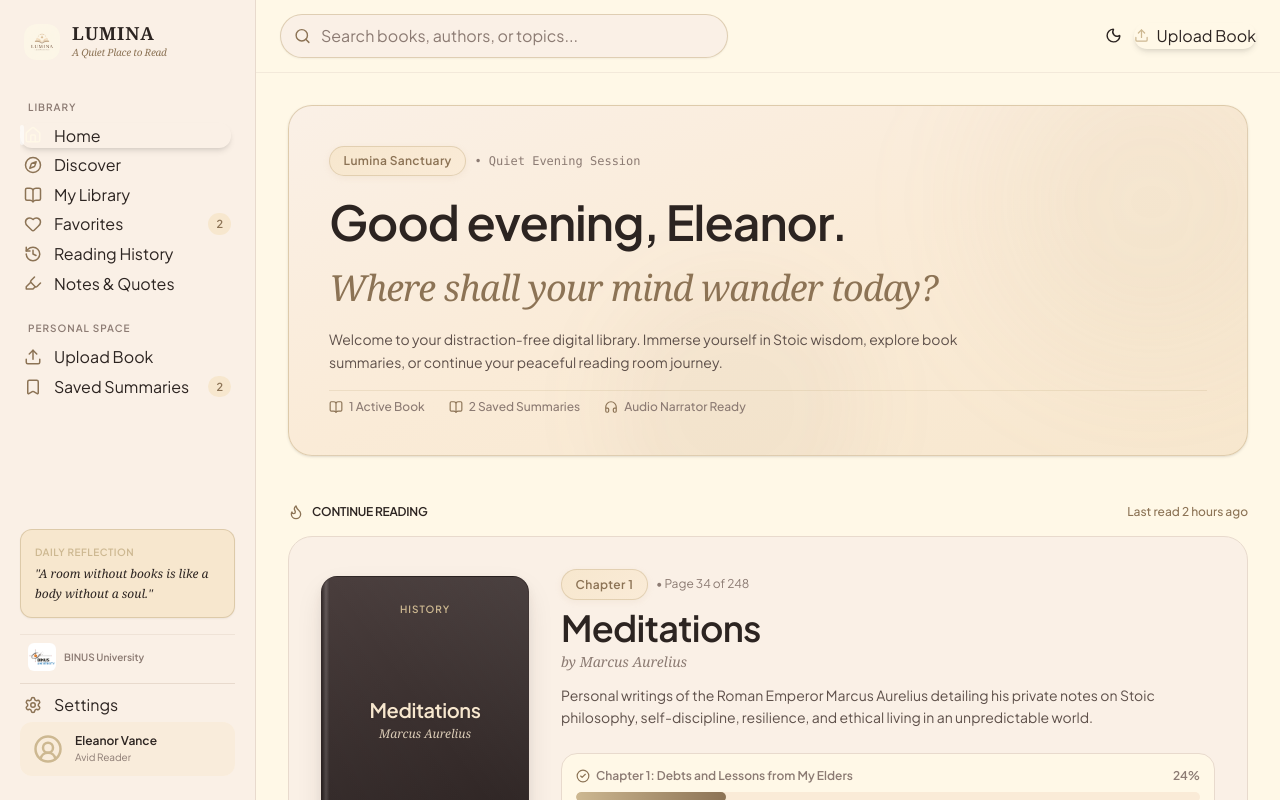
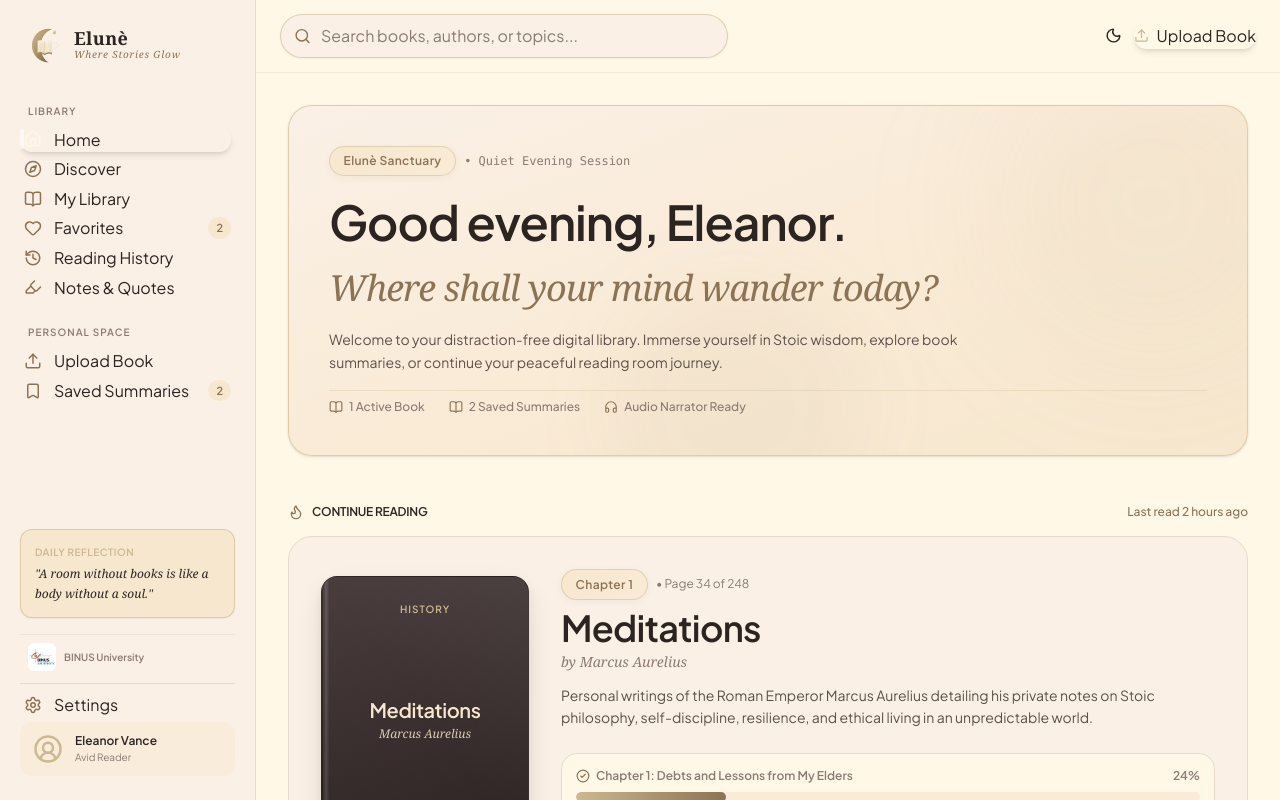
Before and after one commit to TiffanyThienny/Lumina, a React (Vite) app: page / in a window 1280 px wide. Shown: the top 800 px of the page. Built offline with nearby package versions, Linux system fonts and the light colour scheme.

Commit message:
rebrand: rename Lumina to Elune with new crescent moon logo SVG and updated tagline Where Stories Glow

```diff
--- a/index.html
+++ b/index.html
@@ -5,7 +5,7 @@
     <link rel="icon" type="image/svg+xml" href="/favicon.svg" />
     <link rel="shortcut icon" href="/favicon.svg" />
     <meta name="viewport" content="width=device-width, initial-scale=1.0" />
-    <title>Lumina — Your Peaceful Reading Companion</title>
+    <title>Elunè — Where Stories Glow</title>
     <!-- Google Fonts -->
     <link rel="preconnect" href="https://fonts.googleapis.com">
     <link rel="preconnect" href="https://fonts.gstatic.com" crossorigin>
--- a/src/components/AudioPlayerModal.tsx
+++ b/src/components/AudioPlayerModal.tsx
@@ -91,7 +91,7 @@ export const AudioPlayerModal: React.FC = () => {
           </h3>
           <p className="text-xs text-[#CDB891] flex items-center justify-center gap-1">
             <Sparkles size={12} />
-            <span>Lumina Text-to-Speech Narrator</span>
+            <span>Elunè Text-to-Speech Narrator</span>
           </p>
         </div>
 
--- a/src/components/LuminaLogo.tsx
+++ b/src/components/LuminaLogo.tsx
@@ -1,40 +1,136 @@
 import React from 'react';
+import { useLibrary } from '../context/LibraryContext';
 
-interface LuminaLogoProps {
+interface EluneLogo {
   size?: 'sm' | 'md' | 'lg';
   showText?: boolean;
   className?: string;
 }
 
-export const LuminaLogo: React.FC<LuminaLogoProps> = ({
+export const LuminaLogo: React.FC<EluneLogo> = ({
   size = 'md',
   showText = true,
   className = ''
 }) => {
-  const iconSizes = {
-    sm: 'w-7 h-7',
-    md: 'w-9 h-9',
-    lg: 'w-14 h-14'
+  const { appTheme } = useLibrary();
+  const isDark = appTheme === 'dark';
+
+  const iconSizes = { sm: 32, md: 40, lg: 56 };
+  const px = iconSizes[size];
+
+  const textSizes = {
+    sm: { name: 'text-base', sub: 'text-[9px]' },
+    md: { name: 'text-[18px]', sub: 'text-[10px]' },
+    lg: { name: 'text-2xl', sub: 'text-xs' }
   };
 
+  const textColor = isDark ? '#EDE0D4' : '#2C2421';
+  const subColor = isDark ? '#8A7A6F' : '#8C7355';
+
   return (
-    <div className={`inline-flex items-center gap-3 ${className}`}>
-      {/* Official Lumina Logo Icon / Image */}
-      <div className={`${iconSizes[size]} rounded-xl overflow-hidden shrink-0 flex items-center justify-center`}>
-        <img
-          src="/logo.png"
-          alt="Lumina Logo"
-          className="w-full h-full object-cover rounded-xl"
+    <div className={`inline-flex items-center gap-2.5 ${className}`}>
+      {/* SVG Logo — crescent moon + open book + sparkle star, matching the Elune brand image */}
+      <svg
+        width={px}
+        height={px}
+        viewBox="0 0 100 100"
+        fill="none"
+        xmlns="http://www.w3.org/2000/svg"
+        className="shrink-0"
+        aria-label="Elune Logo"
+      >
+        <defs>
+          <linearGradient id="moonGrad" x1="0%" y1="0%" x2="100%" y2="100%">
+            <stop offset="0%" stopColor="#CDB891" />
+            <stop offset="50%" stopColor="#A68B5B" />
+            <stop offset="100%" stopColor="#6B4E2E" />
+          </linearGradient>
+          <linearGradient id="bookGrad" x1="0%" y1="0%" x2="100%" y2="100%">
+            <stop offset="0%" stopColor="#FFF8E7" />
+            <stop offset="100%" stopColor="#E8D5B5" />
+          </linearGradient>
+          <linearGradient id="bookSpine" x1="0%" y1="0%" x2="100%" y2="0%">
+            <stop offset="0%" stopColor="#A68B5B" />
+            <stop offset="100%" stopColor="#8C7355" />
+          </linearGradient>
+        </defs>
+
+        {/* Crescent Moon */}
+        <path
+          d="M62 12 C38 12 20 30 20 54 C20 78 38 96 62 96 C50 90 42 74 42 56 C42 34 54 18 70 14 C67.4 12.7 64.7 12 62 12Z"
+          fill="url(#moonGrad)"
+          opacity="0.95"
         />
-      </div>
+
+        {/* Subtle orbit ring */}
+        <ellipse
+          cx="54"
+          cy="60"
+          rx="34"
+          ry="10"
+          stroke={isDark ? '#CDB891' : '#CDB891'}
+          strokeWidth="1"
+          fill="none"
+          opacity="0.35"
+          transform="rotate(-15 54 60)"
+        />
+        <circle cx="24" cy="53" r="2.5" fill="#CDB891" opacity="0.6" />
+
+        {/* Open Book — pages left */}
+        <path
+          d="M52 44 C45 40 38 40 34 42 L34 72 C38 70 45 70 52 74 Z"
+          fill="url(#bookGrad)"
+          opacity="0.92"
+        />
+        {/* Open Book — pages right */}
+        <path
+          d="M52 44 C59 40 66 40 70 42 L70 72 C66 70 59 70 52 74 Z"
+          fill="url(#bookGrad)"
+          opacity="0.80"
+        />
+        {/* Book spine / base */}
+        <path
+          d="M34 72 C38 70 45 70 52 74 C59 70 66 70 70 72 L70 76 C66 74 59 74 52 78 C45 74 38 74 34 76 Z"
+          fill="url(#bookSpine)"
+          opacity="0.85"
+        />
+        {/* Book center crease */}
+        <path d="M52 44 L52 74" stroke="#A68B5B" strokeWidth="1" opacity="0.5" />
+        {/* Book page lines left */}
+        <path d="M40 52 C44 51 48 51 52 52" stroke="#CDB891" strokeWidth="0.7" opacity="0.5" />
+        <path d="M40 58 C44 57 48 57 52 58" stroke="#CDB891" strokeWidth="0.7" opacity="0.5" />
+        {/* Book page lines right */}
+        <path d="M64 52 C60 51 56 51 52 52" stroke="#CDB891" strokeWidth="0.7" opacity="0.5" />
+        <path d="M64 58 C60 57 56 57 52 58" stroke="#CDB891" strokeWidth="0.7" opacity="0.5" />
+
+        {/* 4-point star sparkle */}
+        <path
+          d="M73 22 L74.8 28 L80 22 L74.8 16 Z"
+          fill="#CDB891"
+          opacity="0.9"
+          transform="rotate(45 77 22)"
+        />
+        <path
+          d="M73 22 L74.8 28 L80 22 L74.8 16 Z"
+          fill="#CDB891"
+          opacity="0.6"
+          transform="rotate(0 77 22)"
+        />
+      </svg>
 
       {showText && (
-        <div className="flex flex-col">
-          <span className="font-serif text-lg font-bold text-[#2C2421] tracking-wider uppercase leading-none">
-            LUMINA
+        <div className="flex flex-col leading-none">
+          <span
+            className={`font-serif font-bold tracking-wide leading-none ${textSizes[size].name}`}
+            style={{ color: textColor, letterSpacing: '0.02em' }}
+          >
+            Elunè
           </span>
-          <span className="text-[10px] font-serif italic text-[#8C7355] tracking-tight mt-0.5">
-            A Quiet Place to Read
+          <span
+            className={`font-serif italic tracking-widest mt-0.5 ${textSizes[size].sub}`}
+            style={{ color: subColor, letterSpacing: '0.08em' }}
+          >
+            Where Stories Glow
           </span>
         </div>
       )}
--- a/src/index.css
+++ b/src/index.css
@@ -1,6 +1,6 @@
 @import "tailwindcss";
 
-/* Lumina Library — Warm Editorial Design System */
+/* Elunè — Where Stories Glow — Warm Editorial Design System */
 
 /* Global Element Resets */
 button {
--- a/src/pages/BookDetailPage.tsx
+++ b/src/pages/BookDetailPage.tsx
@@ -296,7 +296,7 @@ export const BookDetailPage: React.FC = () => {
                 Narrated Audio Experience
               </h3>
               <p className="text-xs text-[#5E504A]">
-                Full Duration: {book.audioDuration || '3 hrs 45 mins'} • AI Summary Duration: ~7 mins • Lumina TTS Engine
+                Full Duration: {book.audioDuration || '3 hrs 45 mins'} • AI Summary Duration: ~7 mins • Elunè TTS Engine
               </p>
             </div>
 
--- a/src/pages/EBookReaderPage.tsx
+++ b/src/pages/EBookReaderPage.tsx
@@ -365,7 +365,7 @@ export const EBookReaderPage: React.FC = () => {
 
         {/* Page Footer Metadata */}
         <div className="pt-12 text-center text-xs text-[var(--reader-text-muted)] font-serif italic">
-          End of Chapter {currentChapter.number} • Lumina Digital Edition
+          End of Chapter {currentChapter.number} • Elunè Digital Edition
         </div>
       </main>
 
--- a/src/pages/HomePage.tsx
+++ b/src/pages/HomePage.tsx
@@ -58,7 +58,7 @@ export const HomePage: React.FC = () => {
         <div className="relative z-10 space-y-4">
           <div className="flex items-center gap-2">
             <span className="editorial-tag shadow-xs">
-              Lumina Sanctuary
+              Elunè Sanctuary
             </span>
             <span className="text-xs text-[#8C7B73] font-mono">
               • Quiet Evening Session
--- a/src/pages/ProfileSettingsPage.tsx
+++ b/src/pages/ProfileSettingsPage.tsx
@@ -25,7 +25,7 @@ export const ProfileSettingsPage: React.FC = () => {
             Eleanor Vance
           </h3>
           <p className="text-xs text-[#8C7B73]">
-            Member of Lumina Peaceful Reading Club • 12 Books Completed
+            Member of Elunè Peaceful Reading Club • 12 Books Completed
           </p>
           <span className="inline-block text-[10px] font-semibold text-[#8C7355] bg-[#F7E7CE] px-2.5 py-0.5 rounded-full border border-[#CDB891]/40">
             Avid Reader & Thinker
@@ -130,7 +130,7 @@ export const ProfileSettingsPage: React.FC = () => {
 
       {/* Product Footer Info */}
       <div className="text-center space-y-1 pt-6 text-xs text-[#8C7B73] border-t border-[#E8DACD]">
-        <p className="font-serif italic font-semibold text-[#2C2421]">Lumina Library v2.4</p>
+        <p className="font-serif italic font-semibold text-[#2C2421]">Elunè Library v2.4</p>
         <p>Your Peaceful AI Reading Companion • Built for calm, focus & wisdom.</p>
       </div>
     </div>
--- a/src/pages/UploadBookPage.tsx
+++ b/src/pages/UploadBookPage.tsx
@@ -38,13 +38,13 @@ export const UploadBookPage: React.FC = () => {
             readingTime: '15 mins',
             summary: 'An overview of the core principles presented in this uploaded edition.',
             keyPoints: ['First foundational principle', 'Practical application in daily routine'],
-            content: `Welcome to your personal digital copy of ${cleanTitle}. Lumina has prepared this text with high-legibility serif typography for maximum reading comfort.\n\nEnjoy an uninterrupted reading session or explore the AI summary features.`
+            content: `Welcome to your personal digital copy of ${cleanTitle}. Elunè has prepared this text with high-legibility serif typography for maximum reading comfort.\n\nEnjoy an uninterrupted reading session or explore the AI summary features.`
           }
         ],
         summary: {
           quickOverview: `A synthesized overview of your uploaded file "${cleanTitle}".`,
           mainIdeas: ['Core idea 1 from your document', 'Practical key takeaway for daily reflection'],
-          keyTakeaways: ['Key takeaway synthesized by Lumina AI'],
+          keyTakeaways: ['Key takeaway synthesized by Elunè AI'],
           importantConcepts: [{ title: 'Main Subject', explanation: 'Primary focus of the document.' }]
         },
         presetQAs: [
@@ -191,7 +191,7 @@ export const UploadBookPage: React.FC = () => {
               Preparing your book…
             </h3>
             <p className={`text-sm ${textMuted}`}>
-              Lumina is setting up your distraction-free reading view
+              Elunè is setting up your distraction-free reading view
             </p>
           </div>
 
```
